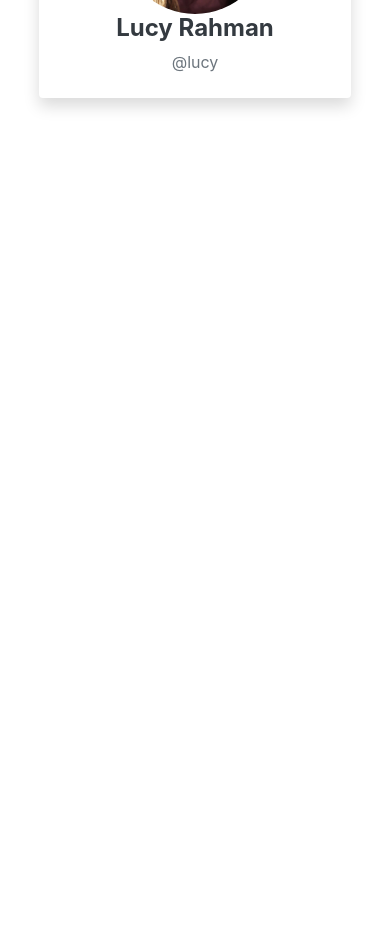
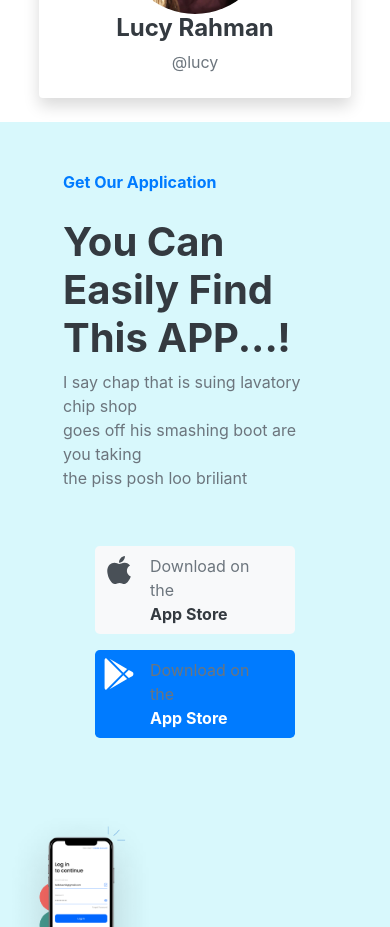
Before and after one commit to muchirajunior/react-bootstrap, a React (Create React App) app: page / in a window 390 px wide. Shown: the part 7580-8507 px from the top of the page. Before the commit the page ends 7702 px from the top, so only its background shows below. Built offline with nearby package versions, Linux system fonts and the light colour scheme.

Commit message:
added mobile section :tada:

```diff
--- a/src/App.js
+++ b/src/App.js
@@ -6,6 +6,7 @@ import About from './components/about';
 import Achievements from './components/achievements';
 import Community from './components/community';
 import Team from './components/team';
+import MobileApp from './components/mobile';
 
 function App() {
   return (
@@ -26,6 +27,13 @@ function App() {
 
       < Team />
 
+      <div className="mobile">
+        < MobileApp />
+      </div>
+
+
+
+
     </div>
   );
 }
--- a/src/app.css
+++ b/src/app.css
@@ -6,3 +6,7 @@
 .community{
     background-image: linear-gradient(to bottom, white, rgb(237, 252, 252));
 }
+
+.mobile{
+    background-color: rgb(216, 248, 252);
+}
--- /dev/null
+++ b/src/components/mobile/index.jsx
@@ -0,0 +1,41 @@
+import React from 'react';
+import { FaApple, FaGooglePlay } from "react-icons/fa";
+import image from "./assets/mobile1.png";
+
+function MobileApp(props) {
+    return (
+        <div className="conatainer mx-auto row " >
+            <div className="col-sm-6 m-5" >
+                <b className="text-primary">Get Our Application</b>
+
+                <h1 className="text-dark font-weight-bold mt-4"> You Can Easily Find <br /> This APP...! </h1>
+
+                <p className="text-muted ">  I say chap that is suing lavatory chip shop <br /> goes off his smashing boot are you taking  <br /> the piss posh loo briliant </p>
+
+                <div className="row m-4 mt-5"   >
+                <a href="#!" className="rounded-lg m-2  list-group-item-action  bg-light p-2 row" style={{maxWidth:"200px"}}  >
+                    < FaApple className="font-weight-bold h2 align-middle " />
+                    <span className="col " >
+                        <span className="text-muted" >Download on the</span> <br />
+                        <span className="text-dark font-weight-bold " >App Store</span>
+                    </span>
+                </a>
+
+                <a href="#!" className="rounded-lg text-white list-group-item-action m-2 bg-primary p-2 row " style={{maxWidth:"200px"}}  >
+                    < FaGooglePlay className="font-weight-bold h2 align-middle " />
+                    <span className="col" >
+                        <span className="text-muted" >Download on the</span> <br />
+                        <span className="font-weight-bold " >App Store</span>
+                    </span>
+                </a>
+
+            </div>
+            </div>
+
+            <img src={image}  className="image-fluid" width="40%" alt="" />
+
+        </div>
+    );
+}
+
+export default MobileApp;
```
Also changed, not shown: src/components/mobile/assets/mobile1.png (added).
